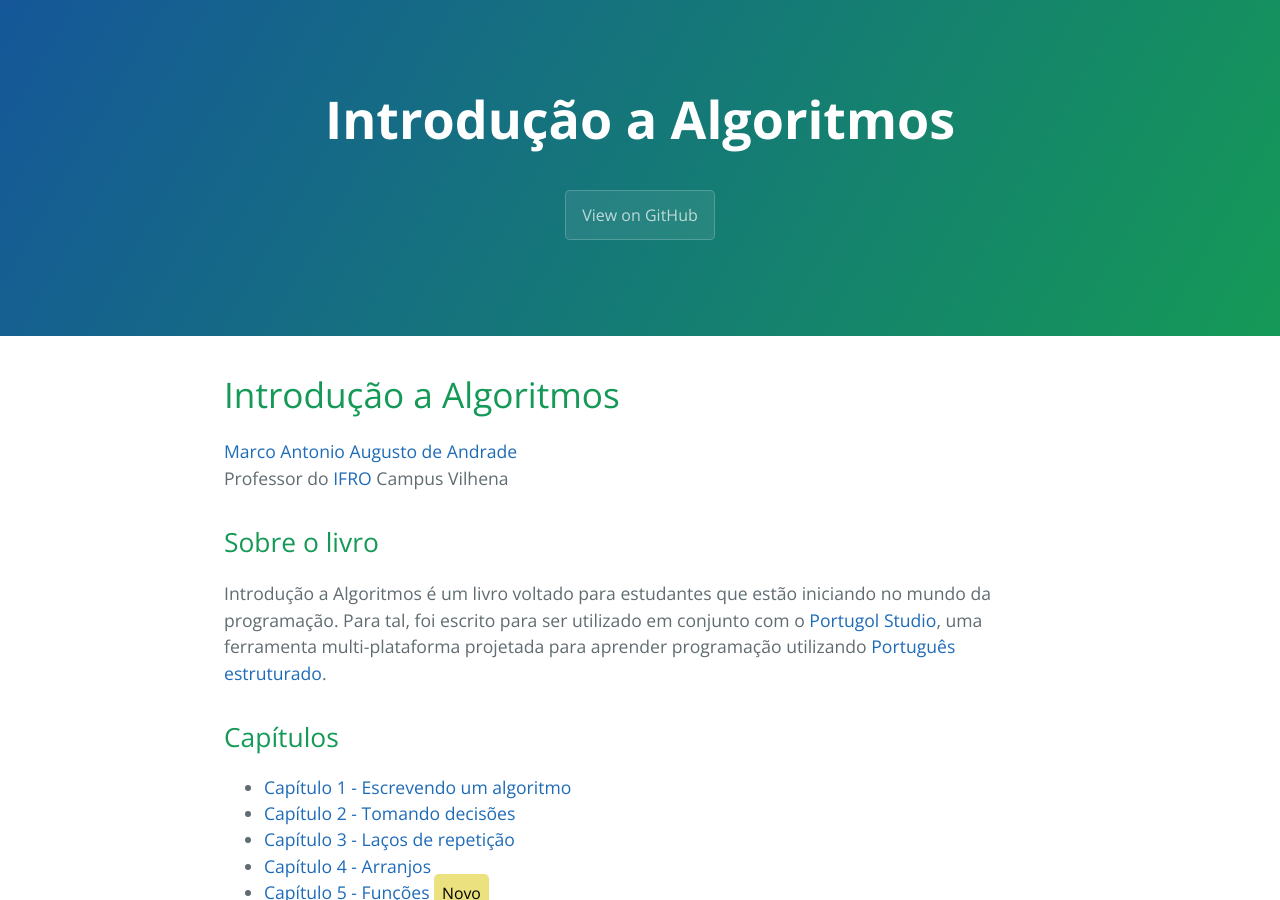
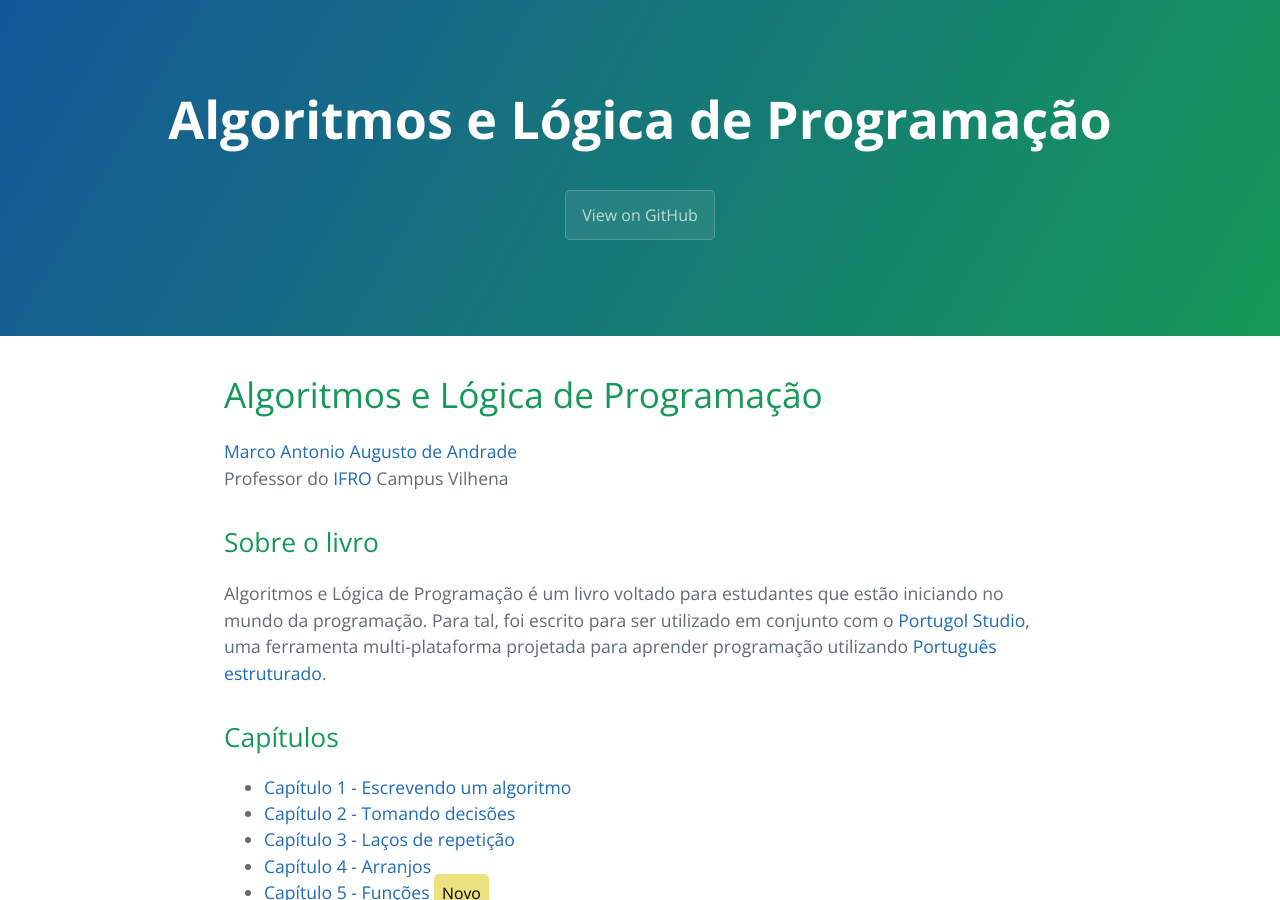
Before and after one commit to marcoaugustoandrade/livro-algoritmos, a Jekyll site: the page built from index.md, in a window 1280 px wide and 900 px high. Built offline with Jekyll 4.4.1, drawn with Linux system fonts in a browser that asks for light colours; our own code applies the rules of GitHub Pages for plain Markdown files; the repository's description, which GitHub fills in, is left out.

Commit message:
Update index.md

```diff
--- a/index.md
+++ b/index.md
@@ -1,10 +1,10 @@
-# Introdução a Algoritmos
+# Algoritmos e Lógica de Programação
 
 [Marco Antonio Augusto de Andrade](https://marcoandra.de)
 Professor do [IFRO](https://www.ifro.edu.br) Campus Vilhena
 
 ## Sobre o livro
-Introdução a Algoritmos é um livro voltado para estudantes que estão iniciando no mundo da programação. Para tal, foi escrito para ser utilizado em conjunto com o [Portugol Studio](http://lite.acad.univali.br/portugol/), uma ferramenta multi-plataforma projetada para aprender programação utilizando [Português estruturado](https://pt.wikipedia.org/wiki/Portugol).
+Algoritmos e Lógica de Programação é um livro voltado para estudantes que estão iniciando no mundo da programação. Para tal, foi escrito para ser utilizado em conjunto com o [Portugol Studio](http://lite.acad.univali.br/portugol/), uma ferramenta multi-plataforma projetada para aprender programação utilizando [Português estruturado](https://pt.wikipedia.org/wiki/Portugol).
 
 ## Capítulos
 * [Capítulo 1 - Escrevendo um algoritmo](cap1.html)
```
